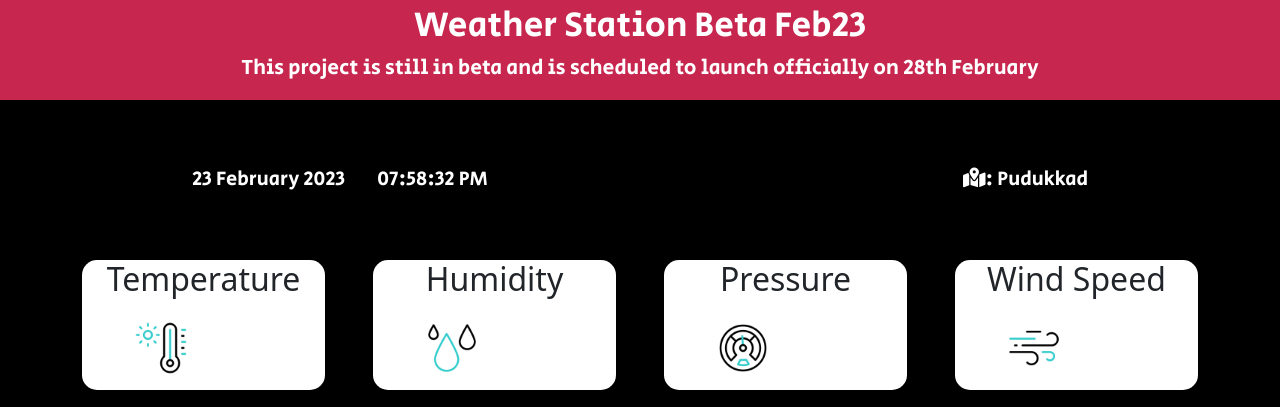
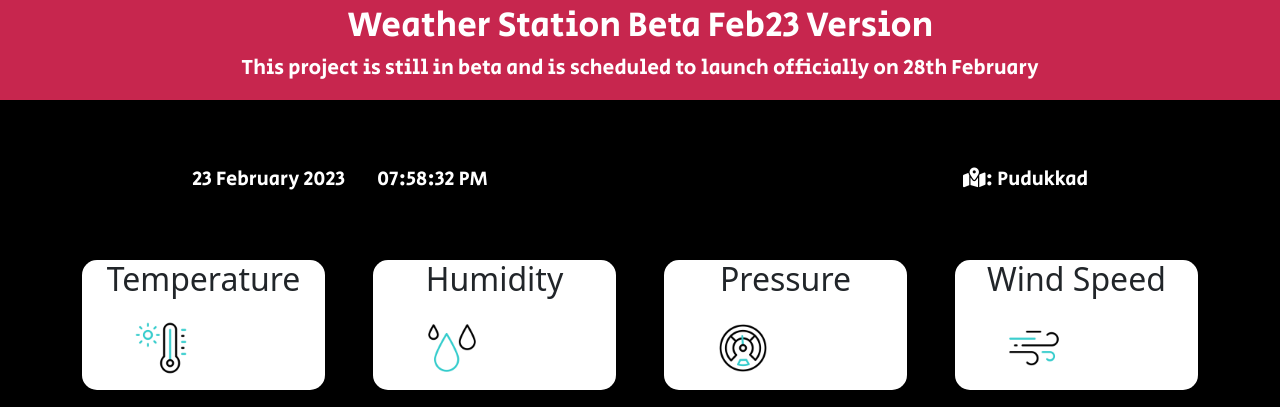
Before and after one commit to christop23/weatherstation-website, a plain HTML site: page index.html in a window 1280 px wide. Shown: the top 407 px of the page. Drawn offline with nearby package versions, Linux system fonts and the light colour scheme; no server answers.

Commit message:
Update index.html

```diff
--- a/index.html
+++ b/index.html
@@ -43,7 +43,7 @@
     <!------------------------Page Layout Content------------------------->
     <header>
         <p style="margin-bottom: 0px">
-            Weather Station Beta Feb23
+            Weather Station Beta Feb23 Version
         </p>
         <p style="font-size: 21px;font-weight: 500;margin-bottom: 0px;">
             This project is still in beta and is scheduled to launch officially on 28th February
```
